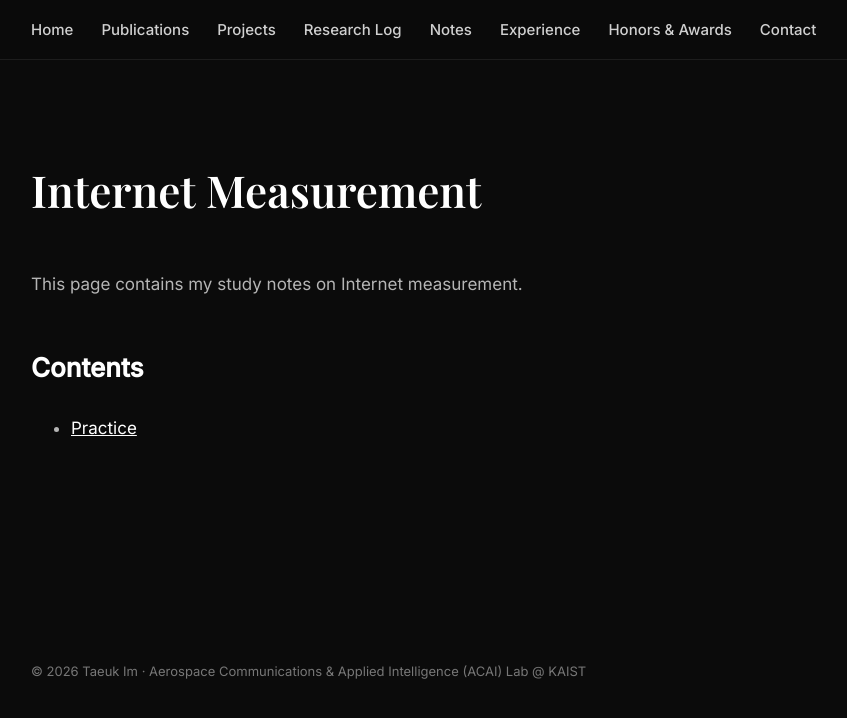
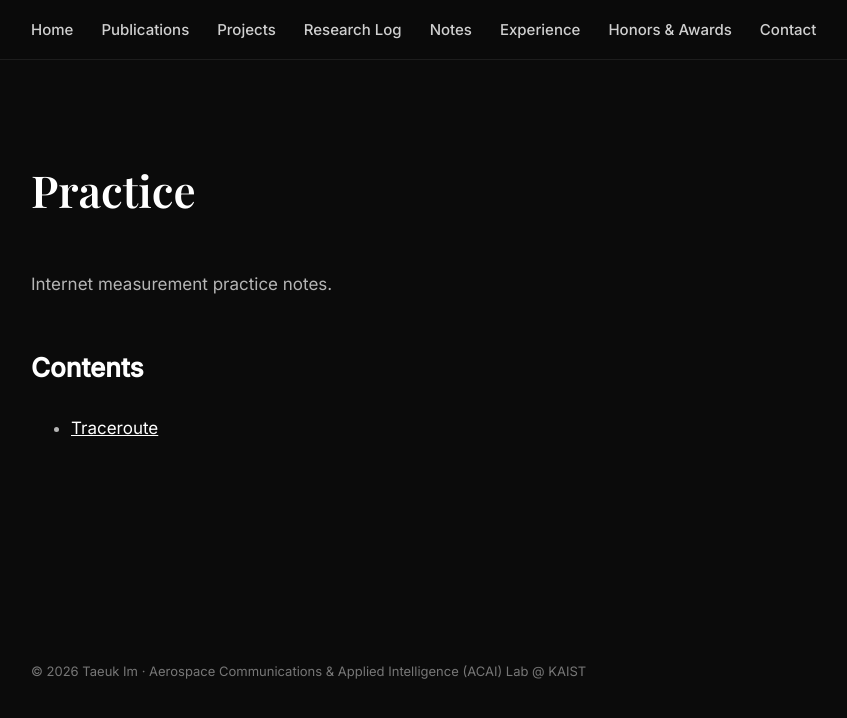
Before and after one commit to taeuk97/taeuk97.github.io, a Jekyll site: the page built from note/internet-measurement/practice/index.md, in a window 1280 px wide. Shown: the top 718 px of the page, without its empty margins (33-880 px from the left). Built offline with Jekyll 4.4.1, drawn with Linux system fonts in a browser that asks for light colours; our own code applies the rules of GitHub Pages for plain Markdown files.

Commit message:
Update index.md

```diff
--- a/note/internet-measurement/practice/index.md
+++ b/note/internet-measurement/practice/index.md
@@ -1,7 +1,7 @@
-# Internet Measurement
+# Practice
 
-This page contains my study notes on Internet measurement.
+Internet measurement practice notes.
 
 ## Contents
 
-- [Practice](practice/)
+- [Traceroute](traceroute.html)
```
